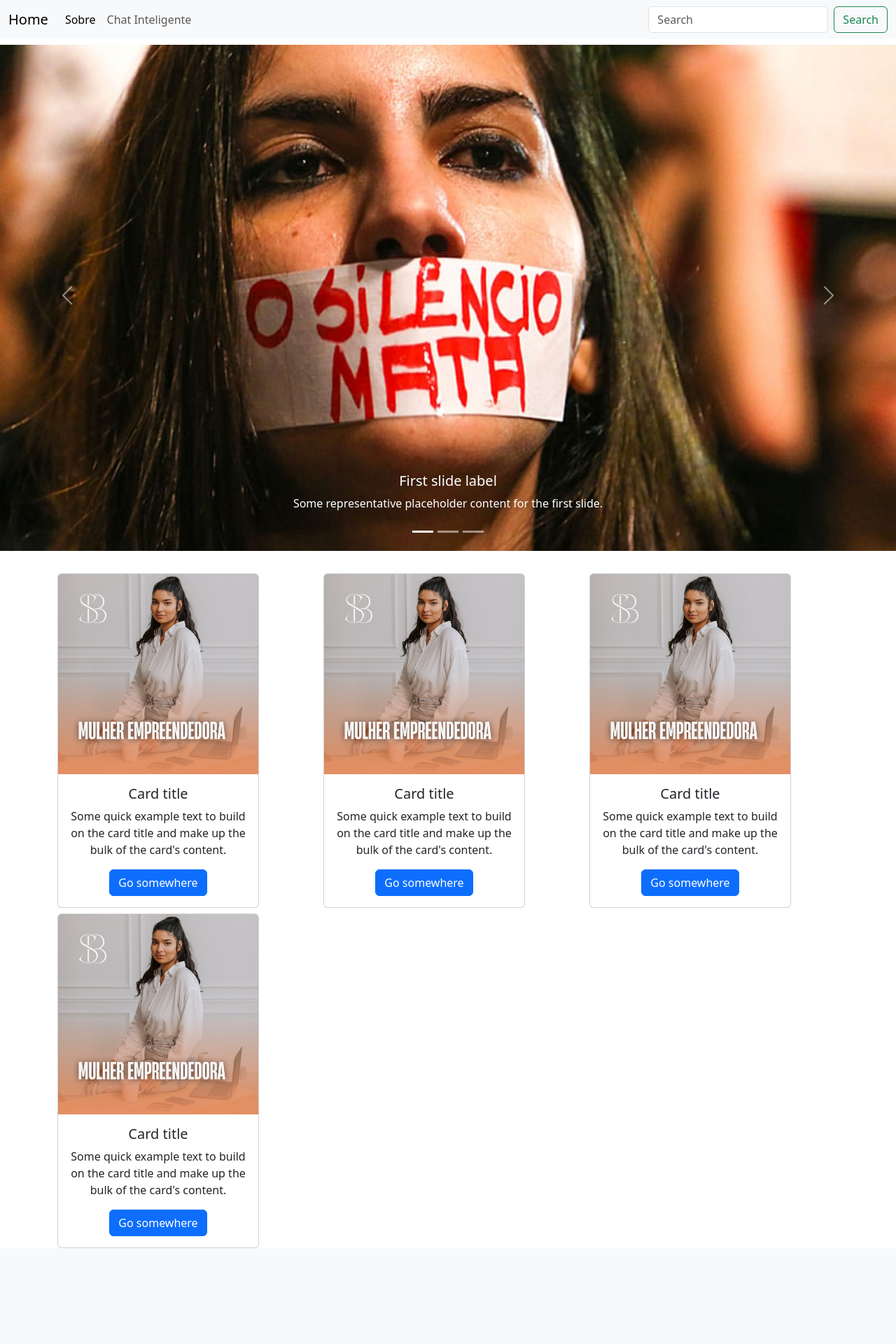
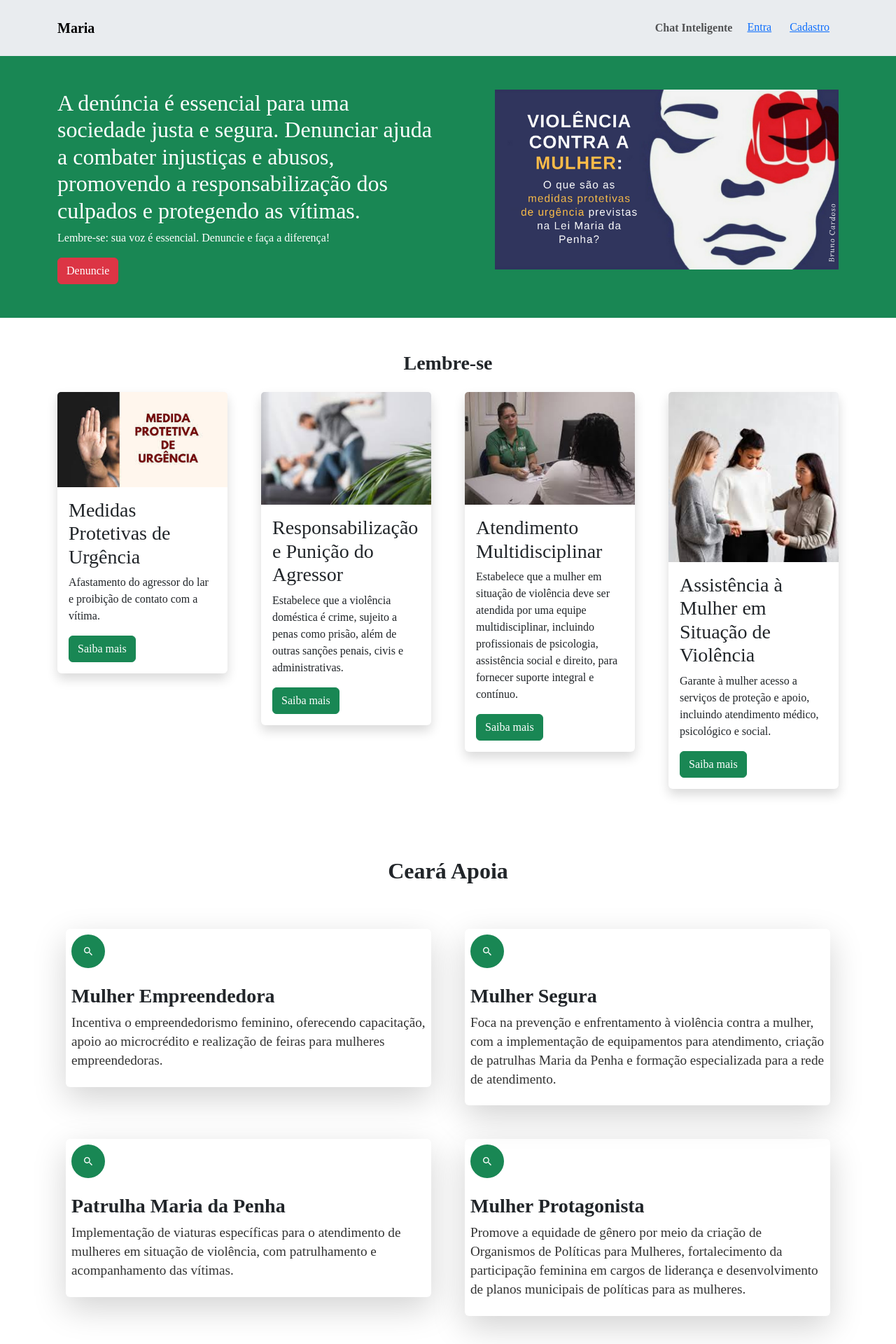
Before and after one commit to joaobatistafrontend/pref, a Django app: page / in a window 1280 px wide. Shown: the top 1920 px of the page at 70% size. Before the commit the page ends 1783 px from the top, so only its background shows below. Run offline with Django 4.2, Linux system fonts and the light colour scheme.

Commit message:
static do index

```diff
--- a/chat_app/urls.py
+++ b/chat_app/urls.py
@@ -5,5 +5,6 @@
 
 urlpatterns = [
     path("", views.index, name="index"),
+    path("accounts/", include("django.contrib.auth.urls")),
     path("ask_question/", views.ask_question, name="ask_question"),
 ]
--- a/chat_app/views.py
+++ b/chat_app/views.py
@@ -41,4 +41,4 @@
 
 def index(request):
 
-    return render(request, "index2.html")
+    return render(request, "index3.html")
--- a/templates/index3.html
+++ b/templates/index3.html
@@ -1,11 +1,11 @@
+{% load  static %}
 <!doctype html>
-<html lang="en">
-
+<html lang="pt-br">
 <head>
   <meta charset="utf-8">
   <meta name="viewport" content="width=device-width, initial-scale=1">
   <title>Bootstrap demo</title>
-  <link rel="stylesheet" href="style3.css">
+  <link rel="stylesheet" href="{% static 'css/style3.css'%}">
   <link href="https://cdn.jsdelivr.net/npm/bootstrap@5.3.3/dist/css/bootstrap.min.css" rel="stylesheet"
     integrity="sha384-QWTKZyjpPEjISv5WaRU9OFeRpok6YctnYmDr5pNlyT2bRjXh0JMhjY6hW+ALEwIH" crossorigin="anonymous">
   <script src="https://cdn.jsdelivr.net/npm/bootstrap@5.3.3/dist/js/bootstrap.bundle.min.js"
@@ -24,25 +24,32 @@
       </button>
       <div class="collapse navbar-collapse" id="navbarSupportedContent">
         <ul class="navbar-nav ms-auto mb-2 mb-lg-0">
+          <!--
           <li class="nav-item">
             <a class="nav-link active" aria-current="page" href="#">Home</a>
           </li>
           <li class="nav-item">
             <a class="nav-link" href="#">Sobre</a>
           </li>
+          -->
           <li class="nav-item">
             <a class="nav-link" href="#">Chat Inteligente</a>
           </li>
-
+          <li class="nav-item">
+            <button type="button" class="btn btn-link">Entra</button>
+          </li>
+          <li class="nav-item">
+            <button type="button" class="btn btn-link">Cadastro</button>
+          </li>
 
         </ul>
+        <!--
         <form class="d-flex" role="search">
           <input class="form-control me-2" type="search" placeholder="Search" aria-label="Search">
           <button class="btn btn-outline-success" type="submit">Busca</button>
-          <button type="button" class="btn btn-link">Entra</button>
-          <button type="button" class="btn btn-link">Cadastro</button>
 
         </form>
+        -->
       </div>
     </div>
   </nav>
@@ -58,7 +65,7 @@
         </div>
         <div class="col-12 col-lg-6">
           <div class="d-flex justify-content-end">
-            <img src="leis.png" class="hero-img">
+            <img src="{% static 'img/leis.png' %}" class="hero-img">
 
           </div>
         </div>
@@ -76,7 +83,7 @@
         <div class="row g-5">
           <div class="col-12 col-lg-3">
             <div class="card shadow border-0">
-              <img src="leis.png" style="width: 100%;" class="card-img-top">
+              <img src="{% static 'img/medida.jpeg' %}" style="width: 100%;" class="card-img-top">
               <div class="card-body">
                 <h3 class="card-title">Medidas Protetivas de Urgência</h3>
                 <p class="card-text">Afastamento do agressor do lar e proibição de contato com a vítima.</p>
@@ -87,22 +94,11 @@
             </div>
           </div>
 
-          <div class="col-12 col-lg-3">
-            <div class="card shadow border-0">
-              <img src="leis.png" style="width: 100%;" class="card-img-top">
-              <div class="card-body">
-                <h3 class="card-title">Assistência à Mulher em Situação de Violência</h3>
-                <p class="card-text">Garante à mulher acesso a serviços de proteção e apoio, incluindo atendimento médico, psicológico e social.</p>
-                <a href="https://help.unhcr.org/brazil/onde-encontrar-ajuda/mulheres/?gad_source=1&gclid=Cj0KCQjwtZK1BhDuARIsAAy2VzuI6SHZnWDBArM1EH-Di-P87ojspqMqc2vLN2LaZF_CHWeYh7W1gKcaAnXYEALw_wcB" target="_blank">
-                  <button type="button" class=" btn btn-success">Saiba mais</button>
-                </a>
-              </div>
-            </div>
-          </div>
+
 
           <div class="col-12 col-lg-3">
             <div class="card shadow border-0">
-              <img src="leis.png" style="width: 100%;" class="card-img-top">
+              <img src="{% static 'img/res.jpeg' %}" style="width: 100%;" class="card-img-top">
               <div class="card-body">
                 <h3 class="card-title">Responsabilização e Punição do Agressor</h3>
                 <p class="card-text">Estabelece que a violência doméstica é crime, sujeito a penas como prisão, além de outras sanções penais, civis e administrativas.</p>
@@ -115,7 +111,7 @@
 
           <div class="col-12 col-lg-3">
             <div class="card shadow border-0">
-              <img src="leis.png" style="width: 100%;" class="card-img-top">
+              <img src="{% static 'img/mult.jpeg' %}" style="width: 100%;" class="card-img-top">
               <div class="card-body">
                 <h3 class="card-title">Atendimento Multidisciplinar</h3>
                 <p class="card-text">Estabelece que a mulher em situação de violência deve ser atendida por uma equipe multidisciplinar, incluindo profissionais de psicologia, assistência social e direito, para fornecer suporte integral e contínuo.</p>
@@ -125,6 +121,21 @@
               </div>
             </div>
           </div>
+
+
+          <div class="col-12 col-lg-3">
+            <div class="card shadow border-0">
+              <img src="{% static 'img/aten.jpeg' %}" style="width: 100%;" class="card-img-top">
+              <div class="card-body">
+                <h3 class="card-title">Assistência à Mulher em Situação de Violência</h3>
+                <p class="card-text">Garante à mulher acesso a serviços de proteção e apoio, incluindo atendimento médico, psicológico e social.</p>
+                <a href="https://help.unhcr.org/brazil/onde-encontrar-ajuda/mulheres/?gad_source=1&gclid=Cj0KCQjwtZK1BhDuARIsAAy2VzuI6SHZnWDBArM1EH-Di-P87ojspqMqc2vLN2LaZF_CHWeYh7W1gKcaAnXYEALw_wcB" target="_blank">
+                  <button type="button" class=" btn btn-success">Saiba mais</button>
+                </a>
+              </div>
+            </div>
+          </div>
+
         </div>
       </div>
 
@@ -149,6 +160,7 @@
               </p>
             </div>
           </div>
+
           <div class="col-12 col-lg-6 ">
             <div class="shadow-lg p-2 rounded section-how-card flex-colum  justify-content-center">
               <a href="https://belt.al.ce.gov.br/index.php/legislacao-do-ceara/datas-comemorativas/itemlist/tag/MULHER%20SEGURA,%20SOCIEDADE%20FORTE" target="_blank">
@@ -160,17 +172,7 @@
               </p>
             </div>
           </div>
-          <div class="col-12 col-lg-6 ">
-            <div class="shadow-lg p-2 rounded section-how-card flex-colum  justify-content-center">
-              <a href="https://www.ceara.gov.br/2023/11/21/ceara-por-elas-estado-firma-parceria-com-municipios-para-ampliar-rede-de-protecao-e-apoio-as-mulheres/" target="_blank">
-                <span><ion-icon class="icon bg-success" name="search"></ion-icon></span>
-              </a>
-              <h3 class="fw-bold ">Mulher Protagonista</h3>
-              <p class="how-it-works-text">
-                Promove a equidade de gênero por meio da criação de Organismos de Políticas para Mulheres, fortalecimento da participação feminina em cargos de liderança e desenvolvimento de planos municipais de políticas para as mulheres.
-              </p>
-            </div>
-          </div>
+
           <div class="col-12 col-lg-6 ">
             <div class="shadow-lg p-2 rounded section-how-card flex-colum  justify-content-center">
               <a href="https://www.tjpr.jus.br/web/cevid/patrulha-maria-penha" target="_blank">
@@ -184,6 +186,19 @@
           </div>
 
 
+          <div class="col-12 col-lg-6 ">
+            <div class="shadow-lg p-2 rounded section-how-card flex-colum  justify-content-center">
+              <a href="https://www.ceara.gov.br/2023/11/21/ceara-por-elas-estado-firma-parceria-com-municipios-para-ampliar-rede-de-protecao-e-apoio-as-mulheres/" target="_blank">
+                <span><ion-icon class="icon bg-success" name="search"></ion-icon></span>
+              </a>
+              <h3 class="fw-bold ">Mulher Protagonista</h3>
+              <p class="how-it-works-text">
+                Promove a equidade de gênero por meio da criação de Organismos de Políticas para Mulheres, fortalecimento da participação feminina em cargos de liderança e desenvolvimento de planos municipais de políticas para as mulheres.
+              </p>
+            </div>
+          </div>
+
+
         </div>
       </div>
     </div>
@@ -192,6 +207,8 @@
 
   <section class="testimonials bg-success">
     <div class="container">
+      <h2 class="text-dark fw-bold text-center pt-5 pb-2">Apoiadores de Projetos para as Mulheres</h2>
+
       <div id="carouselExample" class="carousel slide">
         <div class="carousel-inner">
           <div class="carousel-item active">
@@ -200,48 +217,29 @@
                 <div class="col-12">
                   <div class="d-flex flex-column align-items-center justify-content-center text-center">
                     <div class="testimonials-card">
-                      <img src="logo.jpg" width="150px" class="rounded-circle pb-4">
+                      <img src="{% static 'img/governador.jpg' %}" width="150px" class="rounded pb-4">
                       <p class="textmonial-text pb-2">
-                        Lorem ipsum dolor sit amet, consectetur adipisicing elit. Officia,
-                        Lorem ipsum dolor sit amet, consectetur adipisicing elit. Officia,
+                        Elmano de Freitas da Costa é um advogado e político brasileiro. Filiado ao Partido dos Trabalhadores, é o governador do estado do Ceará desde 2023.
                       </p>
-                      <h3 class="textmonial name">governo1</h3>
+                      <h3 class="textmonial name">Governador do estado do Ceará</h3>
                     </div>
                   </div>
                 </div>
               </div>
             </div>
           </div>
-          <div class="carousel-item active">
+
+          <div class="carousel-item ">
             <div class="container py-5">
               <div class="row">
                 <div class="col-12">
                   <div class="d-flex flex-column align-items-center justify-content-center text-center">
                     <div class="testimonials-card">
-                      <img src="logo.jpg" width="150px" class="rounded-circle pb-4">
+                      <img src="{% static 'img/vice.jpg' %}" width="150px" class="rounded pb-4">
                       <p class="textmonial-text pb-2">
-                        Lorem ipsum dolor sit amet, consectetur adipisicing elit. Officia,
-                        Lorem ipsum dolor sit amet, consectetur adipisicing elit. Officia,
+                        Jade Afonso Romero é uma gestora pública, professora e política brasileira. Filiada ao Movimento Democrático Brasileiro, é a atual vice-governadora do estado do Ceará.
                       </p>
-                      <h3 class="textmonial name">governo2</h3>
-                    </div>
-                  </div>
-                </div>
-              </div>
-            </div>
-          </div>
-          <div class="carousel-item active">
-            <div class="container py-5">
-              <div class="row">
-                <div class="col-12">
-                  <div class="d-flex flex-column align-items-center justify-content-center text-center">
-                    <div class="testimonials-card">
-                      <img src="logo.jpg" width="150px" class="rounded-circle pb-4">
-                      <p class="textmonial-text pb-2">
-                        Lorem ipsum dolor sit amet, consectetur adipisicing elit. Officia,
-                        Lorem ipsum dolor sit amet, consectetur adipisicing elit. Officia,
-                      </p>
-                      <h3 class="textmonial name">governo3</h3>
+                      <h3 class="textmonial name">Vice-governadora do estado do Ceará</h3>
                     </div>
                   </div>
                 </div>
```
Also changed, not shown: templates/index.html (deleted, +0 -44 lines), templates/registration/cadastro.html (added, +70 -0 lines), templates/registration/login.html (added, +69 -0 lines), static/css/style3.css (renamed from templates/style3.css), static/img/aten.jpeg (added), static/img/governador.jpg (added), static/img/leis.png (renamed from templates/leis.png), static/img/login.jpg (added), static/img/logo.jpg (renamed from templates/logo.jpg), static/img/medida.jpeg (added), static/img/mult.jpeg (added), static/img/res.jpeg (added), static/img/vice.jpg (added).
